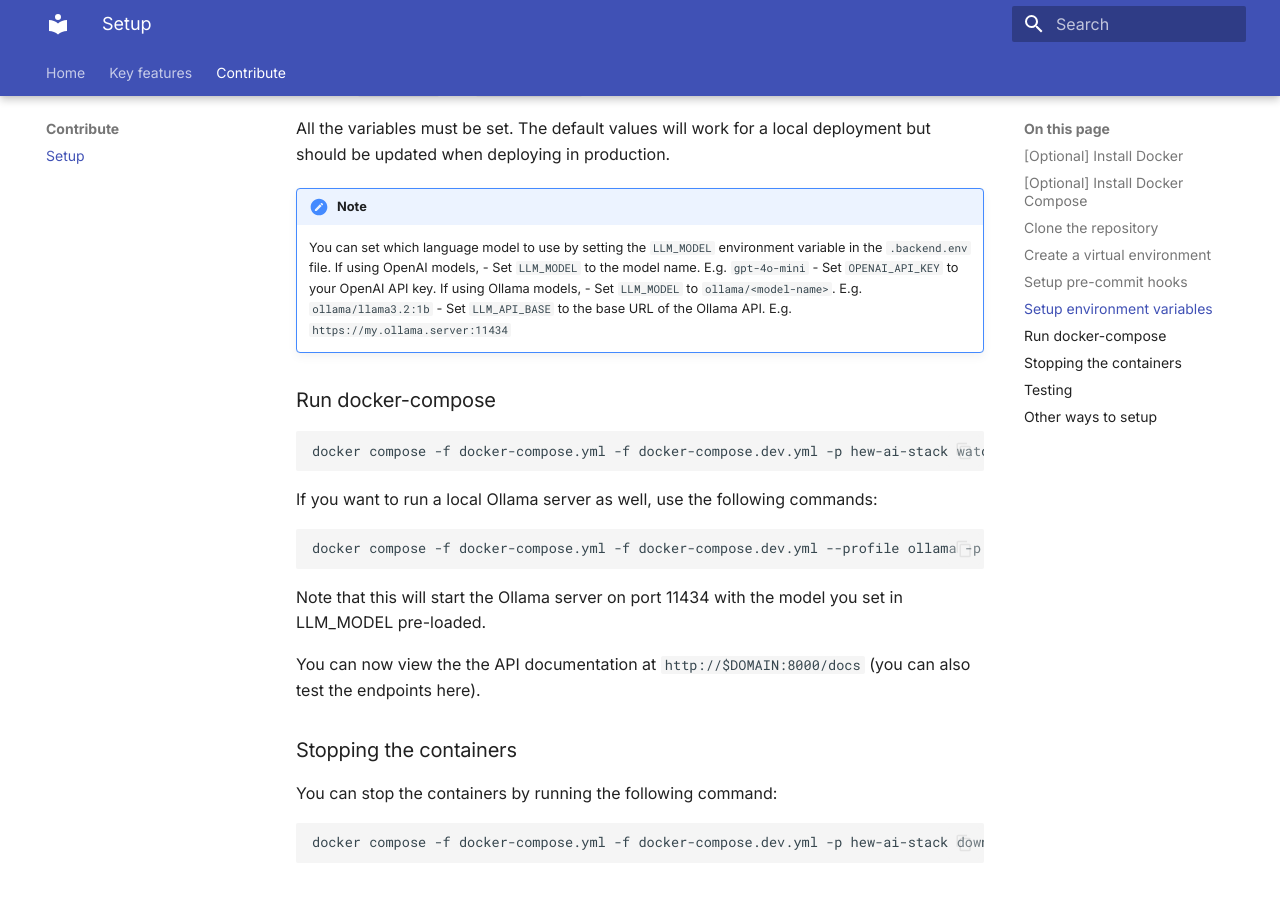
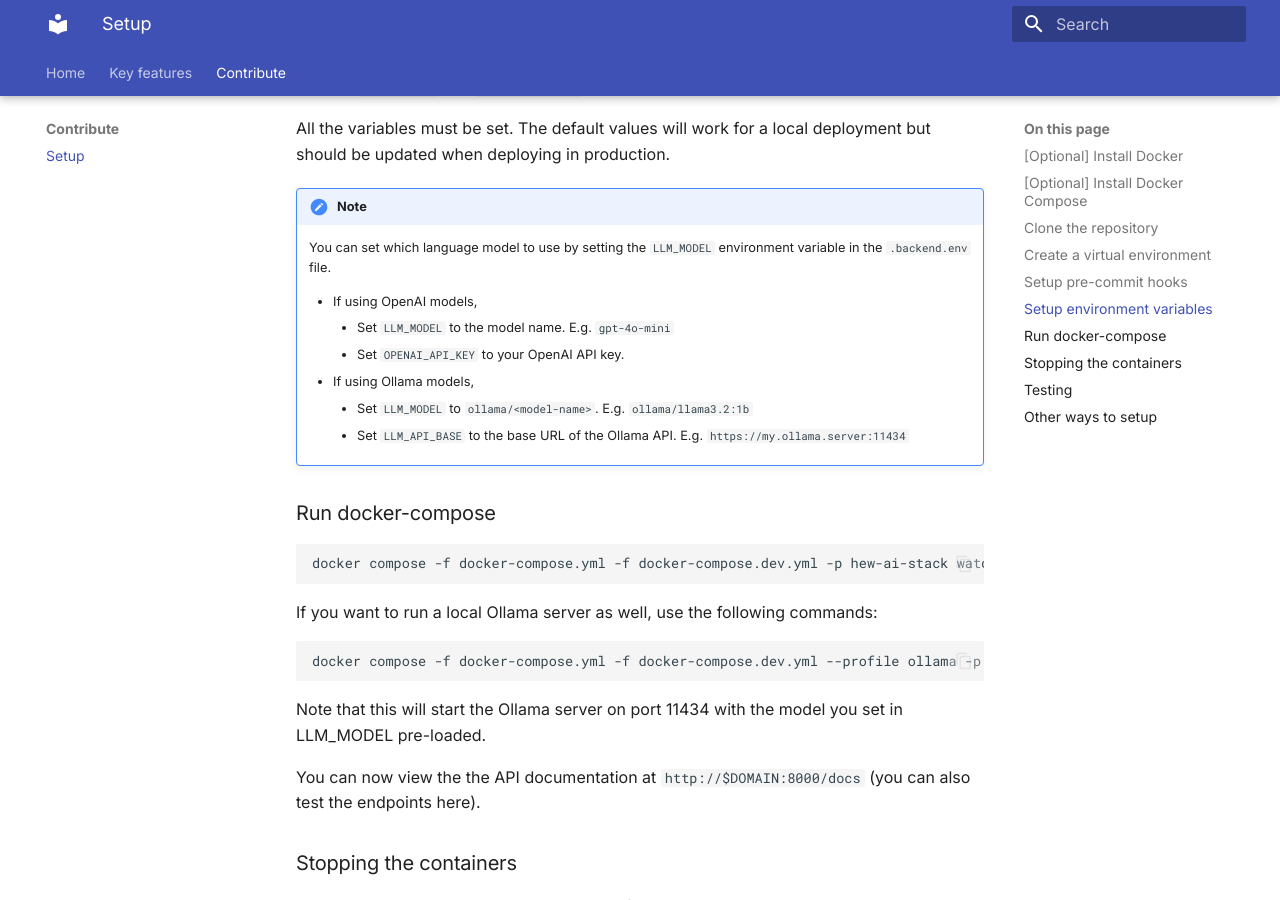
Before and after one commit to robellmh/HCD-AI, an MkDocs documentation site: the page built from docs/contribute/dev-setup.md, in a window 1280 px wide and 900 px high, scrolled down 1440 px. Built offline with MkDocs 1.6.1 and Material for MkDocs 9.7.7, drawn with Linux system fonts in a browser that asks for light colours.

Commit message:
fix formatting

```diff
--- a/docs/contribute/dev-setup.md
+++ b/docs/contribute/dev-setup.md
@@ -68,10 +68,11 @@ be updated when deploying in production.
 
 !!! note
     You can set which language model to use by setting the `LLM_MODEL` environment variable in the `.backend.env` file.
-    If using OpenAI models,
+
+    - If using OpenAI models,
         - Set `LLM_MODEL` to the model name. E.g. `gpt-4o-mini`
         - Set `OPENAI_API_KEY` to your OpenAI API key.
-    If using Ollama models,
+    - If using Ollama models,
         - Set `LLM_MODEL` to `ollama/<model-name>`. E.g. `ollama/llama3.2:1b`
         - Set `LLM_API_BASE` to the base URL of the Ollama API. E.g. `https://my.ollama.server:11434`
 
```
